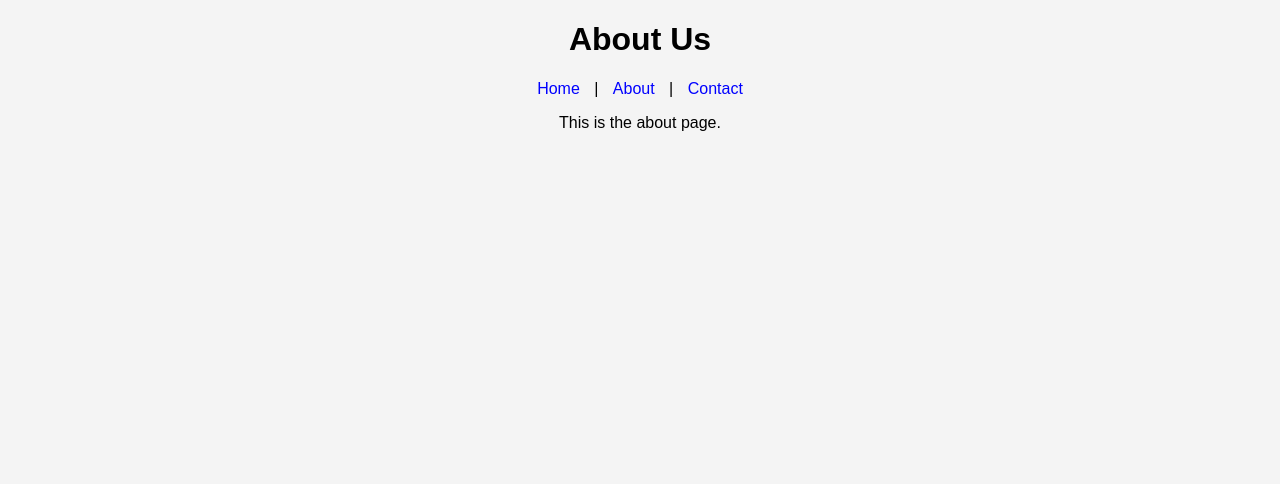
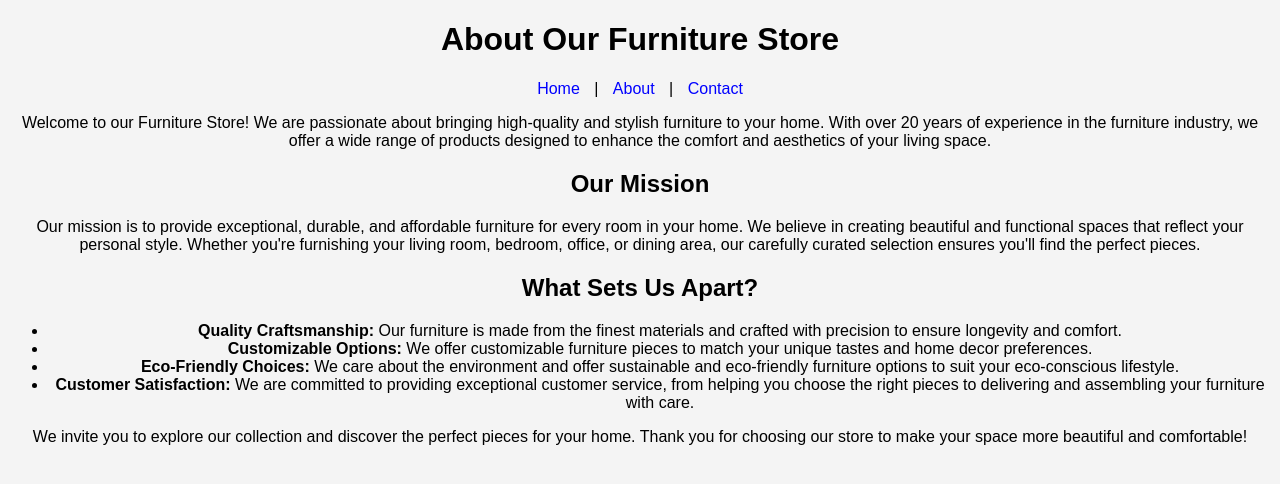
Before and after one commit to patelmuhib427/Assigment-2-github, a plain HTML site: page about.html in a window 1280 px wide. Drawn offline with Linux system fonts and the light colour scheme.

Commit message:
this is about for furniture

```diff
--- a/about.html
+++ b/about.html
@@ -3,16 +3,29 @@
 <head>
     <meta charset="UTF-8">
     <meta name="viewport" content="width=device-width, initial-scale=1.0">
-    <title>About</title>
+    <title>About Us</title>
     <link rel="stylesheet" href="style.css">
 </head>
 <body>
-    <h1>About Us</h1>
+    <h1>About Our Furniture Store</h1>
     <nav>
         <a href="index.html">Home</a> |
         <a href="about.html">About</a> |
         <a href="contact.html">Contact</a>
     </nav>
-    <p>This is the about page.</p>
+    <p>Welcome to our Furniture Store! We are passionate about bringing high-quality and stylish furniture to your home. With over 20 years of experience in the furniture industry, we offer a wide range of products designed to enhance the comfort and aesthetics of your living space.</p>
+
+    <h2>Our Mission</h2>
+    <p>Our mission is to provide exceptional, durable, and affordable furniture for every room in your home. We believe in creating beautiful and functional spaces that reflect your personal style. Whether you're furnishing your living room, bedroom, office, or dining area, our carefully curated selection ensures you'll find the perfect pieces.</p>
+
+    <h2>What Sets Us Apart?</h2>
+    <ul>
+        <li><strong>Quality Craftsmanship:</strong> Our furniture is made from the finest materials and crafted with precision to ensure longevity and comfort.</li>
+        <li><strong>Customizable Options:</strong> We offer customizable furniture pieces to match your unique tastes and home decor preferences.</li>
+        <li><strong>Eco-Friendly Choices:</strong> We care about the environment and offer sustainable and eco-friendly furniture options to suit your eco-conscious lifestyle.</li>
+        <li><strong>Customer Satisfaction:</strong> We are committed to providing exceptional customer service, from helping you choose the right pieces to delivering and assembling your furniture with care.</li>
+    </ul>
+
+    <p>We invite you to explore our collection and discover the perfect pieces for your home. Thank you for choosing our store to make your space more beautiful and comfortable!</p>
 </body>
 </html>
```
